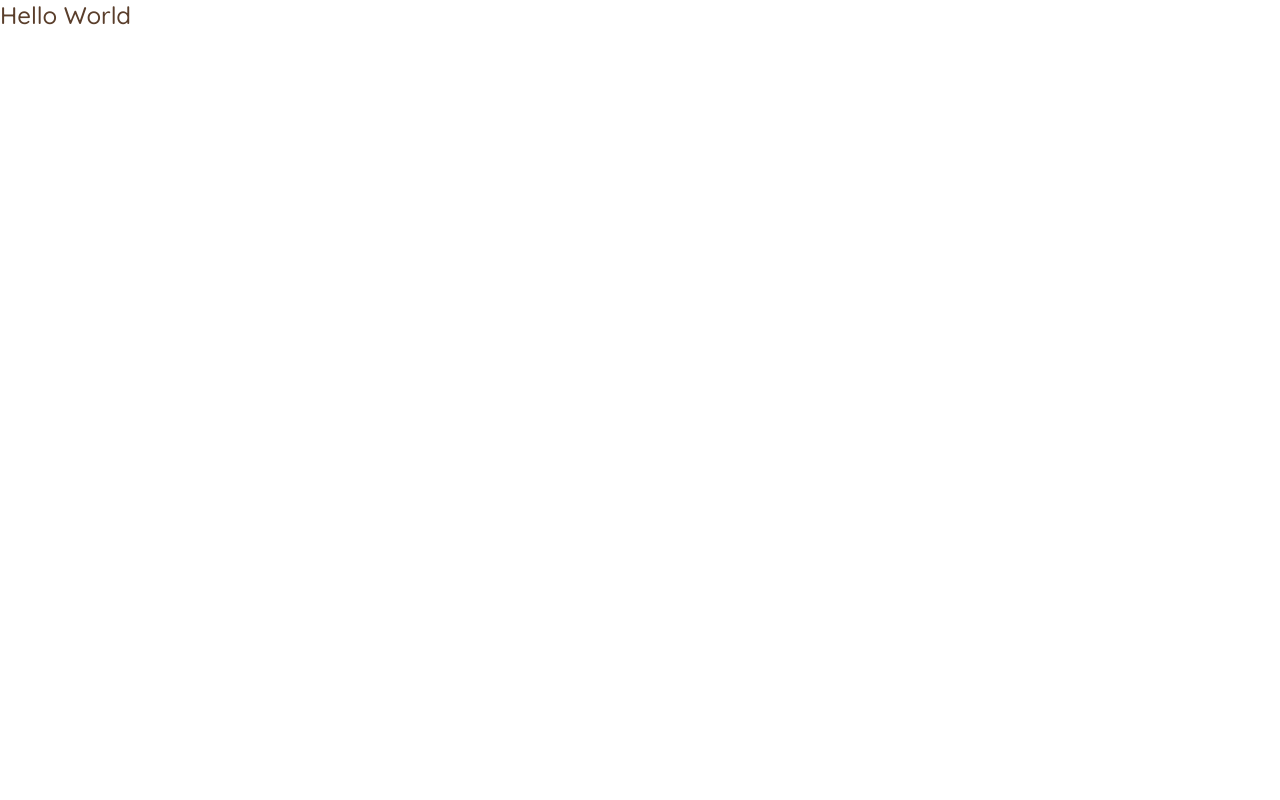
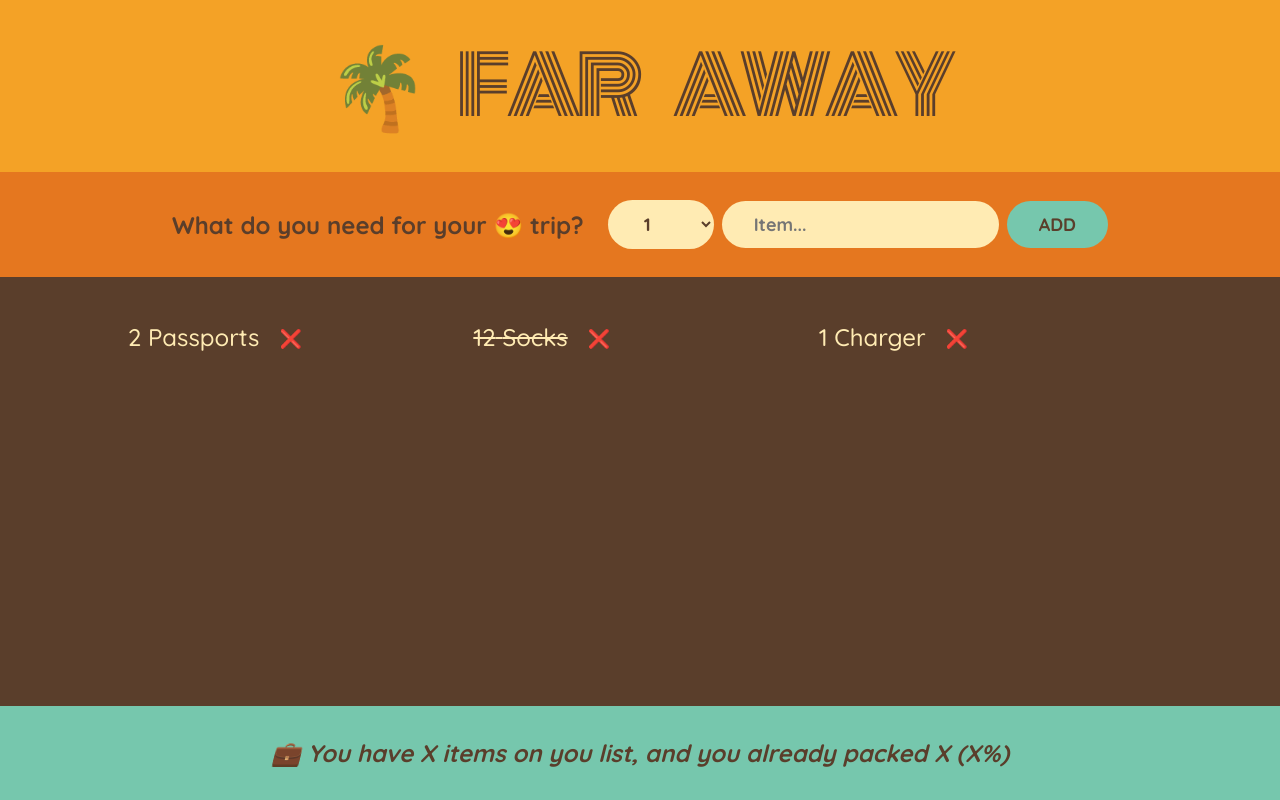
Before and after one commit to Sougata2/Travel-List, a React (Create React App) app: page / in a window 1280 px wide. Built offline with nearby package versions, Linux system fonts and the light colour scheme.

Commit message:
setup basic code

```diff
--- a/src/App.js
+++ b/src/App.js
@@ -1,5 +1,70 @@
+const intialItems = [
+  { id: 1, description: "Passports", quantity: 2, packed: false },
+  { id: 2, description: "Socks", quantity: 12, packed: true },
+  { id: 3, description: "Charger", quantity: 1, packed: false },
+];
+function Logo() {
+  return <h1>🌴 Far Away</h1>;
+}
+function Form() {
+
+  function handleSubmit(e) {
+    e.preventDefault();
+  }
+
+  return (
+    <form className="add-form" onSubmit={handleSubmit}>
+      <h3>What do you need for your 😍 trip?</h3>
+      <select>
+        {Array.from({ length: 20 }, (_, i) => i + 1).map((num) => (
+          <option value={num} key={num}>
+            {num}
+          </option>
+        ))}
+      </select>
+      <input type="text" placeholder="Item..." />
+      <button>Add</button>
+    </form>
+  );
+}
+function Item({ item }) {
+  return (
+    <li>
+      <span style={item.packed ? { textDecoration: "line-through" } : {}}>
+        {item.quantity} {item.description}
+      </span>
+      <button>❌</button>
+    </li>
+  );
+}
+function PackingList() {
+  return (
+    <div className="list">
+      <ul>
+        {intialItems.map((item) => (
+          <Item item={item} key={item.id} />
+        ))}
+      </ul>
+    </div>
+  );
+}
+function Stats() {
+  return (
+    <footer className="stats">
+      <em>💼 You have X items on you list, and you already packed X (X%)</em>
+    </footer>
+  );
+}
+
 function App() {
-  return <div>Hello World</div>;
+  return (
+    <div className="app">
+      <Logo />
+      <Form />
+      <PackingList />
+      <Stats />
+    </div>
+  );
 }
 
 export default App;
--- a/src/index.css
+++ b/src/index.css
@@ -101,7 +101,7 @@
 .list ul {
   list-style: none;
   width: 80%;
-  overflow: scroll;
+  /* overflow: scroll; */
 
   display: grid;
   grid-template-columns: repeat(auto-fit, minmax(250px, 1fr));
```
